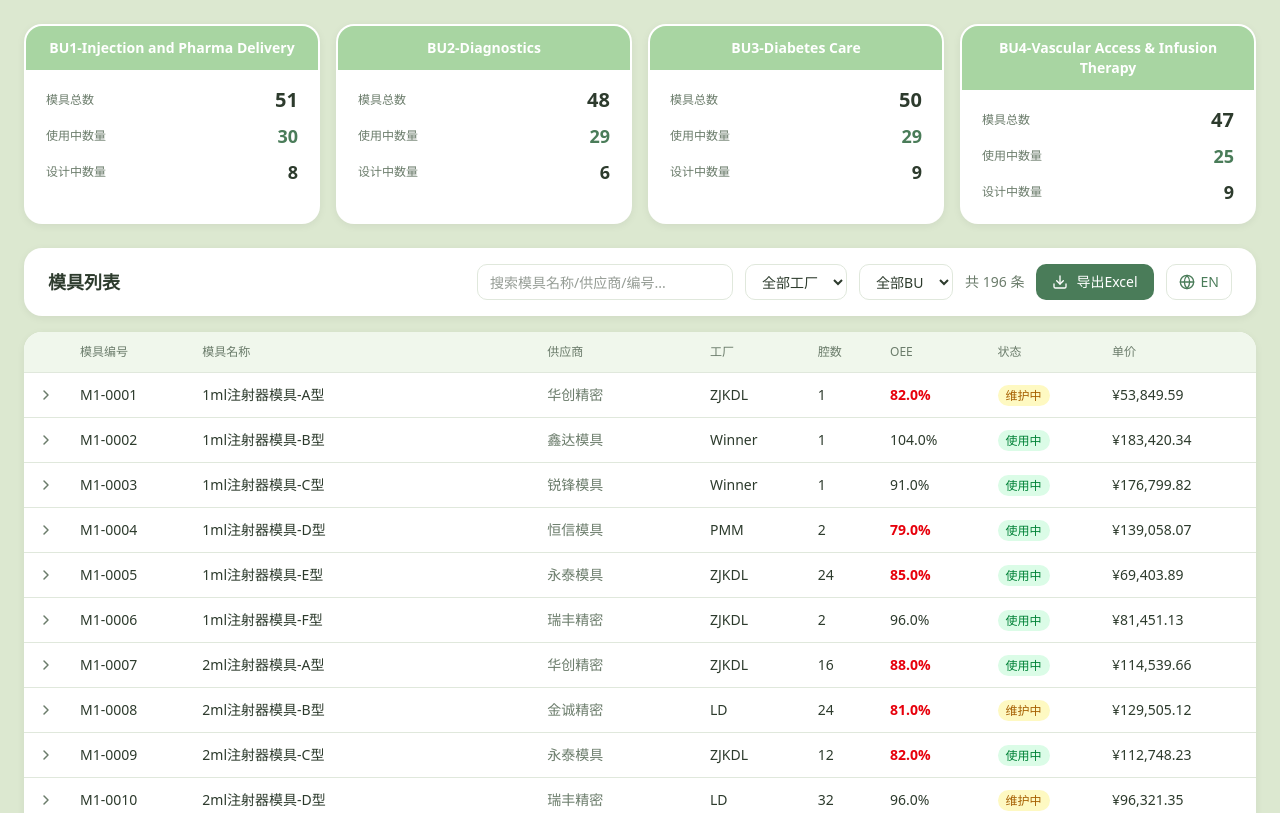
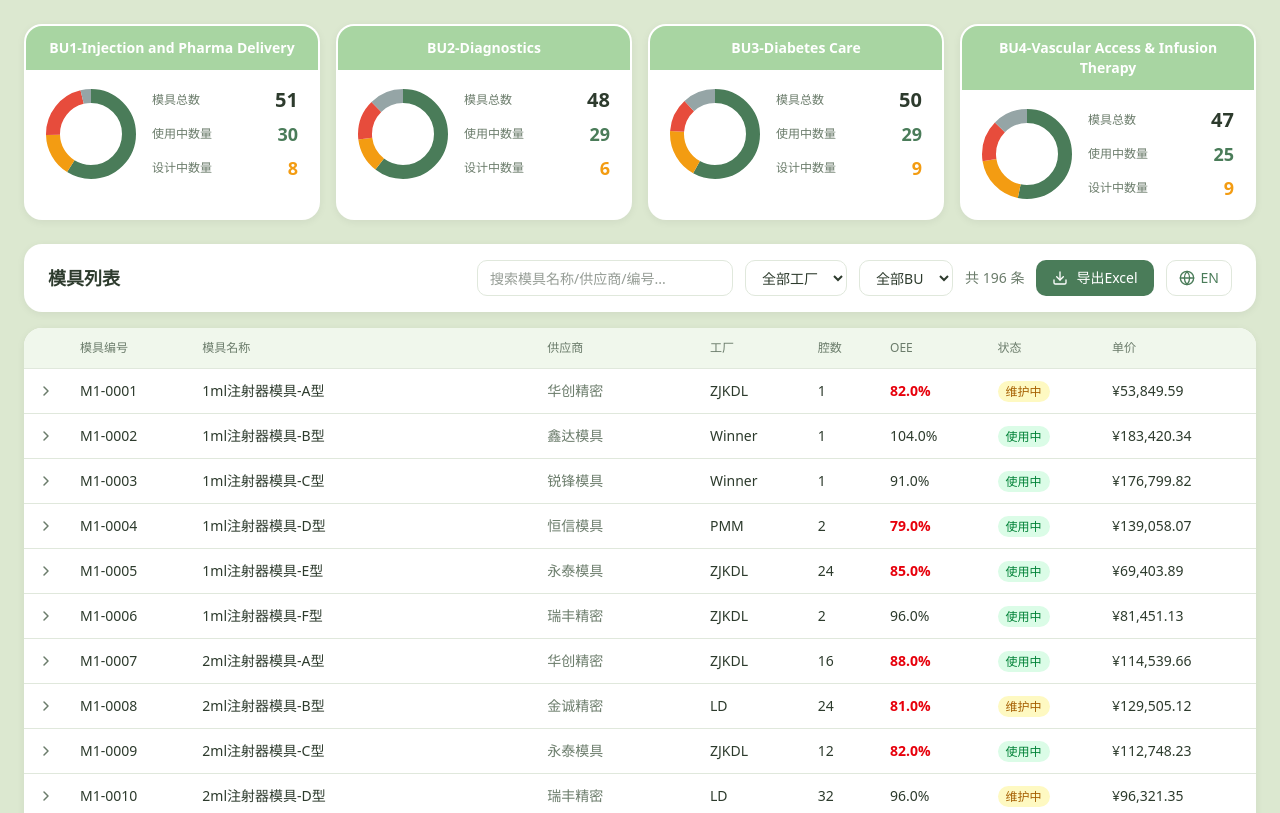
Before and after one commit to erikzhuang-dev/ubzhuangs-robot, a Next.js app: page / in a window 1280 px wide. Shown: the top 813 px of the page. Built offline with nearby package versions, Linux system fonts and the light colour scheme.

Commit message:
feat: BU卡片左侧添加圆环图，按状态比例显示模具分布
Coze-Commit-Type: user
Coze-User-ID: 3739915826497834
Coze-Conversation-ID: 11684564

```diff
--- a/src/app/page.tsx
+++ b/src/app/page.tsx
@@ -19,6 +19,8 @@ const T = {
     totalMolds: '模具总数',
     activeCount: '使用中数量',
     pendingCount: '设计中数量',
+    maintenanceCount: '维护中数量',
+    retiredCount: '已报废数量',
     // Table headers
     code: '模具编号',
     name: '模具名称',
@@ -77,6 +79,8 @@ const T = {
     totalMolds: 'Total Molds',
     activeCount: 'Active',
     pendingCount: 'In Design',
+    maintenanceCount: 'Maintenance',
+    retiredCount: 'Retired',
     code: 'Mold Code',
     name: 'Mold Name',
     supplier: 'Supplier',
@@ -176,7 +180,9 @@ export default function Home() {
       const totalMolds = buMolds.length;
       const activeCount = buMolds.filter((m) => m.status === 'active').length;
       const pendingCount = buMolds.filter((m) => m.status === 'pending').length;
-      return { buId: bu.id, totalMolds, activeCount, pendingCount };
+      const maintenanceCount = buMolds.filter((m) => m.status === 'maintenance').length;
+      const retiredCount = buMolds.filter((m) => m.status === 'retired').length;
+      return { buId: bu.id, totalMolds, activeCount, pendingCount, maintenanceCount, retiredCount };
     });
   }, [molds]);
 
@@ -251,8 +257,21 @@ export default function Home() {
                 >
                   {bu.name}
                 </div>
-                <div className="px-5 py-4">
-                  <div className="mb-2 flex items-center justify-between">
+                <div className="flex items-center gap-4 px-5 py-4">
+                  {/* Donut Chart */}
+                  <div className="flex-shrink-0">
+                    <DonutChart
+                      segments={[
+                        { value: stats.activeCount, color: '#4a7c59' },
+                        { value: stats.pendingCount, color: '#f39c12' },
+                        { value: stats.maintenanceCount, color: '#e74c3c' },
+                        { value: stats.retiredCount, color: '#95a5a6' },
+                      ]}
+                    />
+                  </div>
+                  {/* Stats */}
+                  <div className="flex-1">
+                    <div className="mb-1.5 flex items-center justify-between">
                       <span className="text-xs" style={{ color: '#6b7c6b' }}>
                         {t.totalMolds}
                       </span>
@@ -260,7 +279,7 @@ export default function Home() {
                         {stats.totalMolds}
                       </span>
                     </div>
-                  <div className="mb-2 flex items-center justify-between">
+                    <div className="mb-1.5 flex items-center justify-between">
                       <span className="text-xs" style={{ color: '#6b7c6b' }}>
                         {t.activeCount}
                       </span>
@@ -272,9 +291,10 @@ export default function Home() {
                       <span className="text-xs" style={{ color: '#6b7c6b' }}>
                         {t.pendingCount}
                       </span>
-                    <span className="text-lg font-semibold" style={{ color: '#2d3b2d' }}>
+                      <span className="text-lg font-semibold" style={{ color: '#f39c12' }}>
                         {stats.pendingCount}
                       </span>
+                    </div>
                   </div>
                 </div>
               </div>
@@ -752,3 +772,60 @@ function DetailField({ label, children }: { label: string; children: React.React
     </div>
   );
 }
+
+// Donut Chart Component
+function DonutChart({
+  segments,
+  size = 90,
+  strokeWidth = 14,
+}: {
+  segments: { value: number; color: string }[];
+  size?: number;
+  strokeWidth?: number;
+}) {
+  const radius = (size - strokeWidth) / 2;
+  const circumference = 2 * Math.PI * radius;
+  const total = segments.reduce((sum, s) => sum + s.value, 0);
+  if (total === 0) return null;
+
+  const arcs = segments
+    .filter((s) => s.value > 0)
+    .reduce<{ acc: number; result: Array<{ value: number; color: string; dashArray: string; dashOffset: number }> }>(
+      (prev, seg) => {
+        const dashLength = (seg.value / total) * circumference;
+        const dashOffset = -prev.acc;
+        return {
+          acc: prev.acc + dashLength,
+          result: [
+            ...prev.result,
+            {
+              ...seg,
+              dashArray: `${dashLength} ${circumference - dashLength}`,
+              dashOffset,
+            },
+          ],
+        };
+      },
+      { acc: 0, result: [] },
+    ).result;
+
+  return (
+    <svg width={size} height={size} viewBox={`0 0 ${size} ${size}`}>
+      {arcs.map((arc, i) => (
+        <circle
+          key={i}
+          cx={size / 2}
+          cy={size / 2}
+          r={radius}
+          fill="none"
+          stroke={arc.color}
+          strokeWidth={strokeWidth}
+          strokeDasharray={arc.dashArray}
+          strokeDashoffset={arc.dashOffset}
+          transform={`rotate(-90 ${size / 2} ${size / 2})`}
+          style={{ transition: 'stroke-dasharray 0.3s ease' }}
+        />
+      ))}
+    </svg>
+  );
+}
```
Also changed, not shown: assets/image.png (added). Lines whose indentation alone changed are shown as unchanged.
